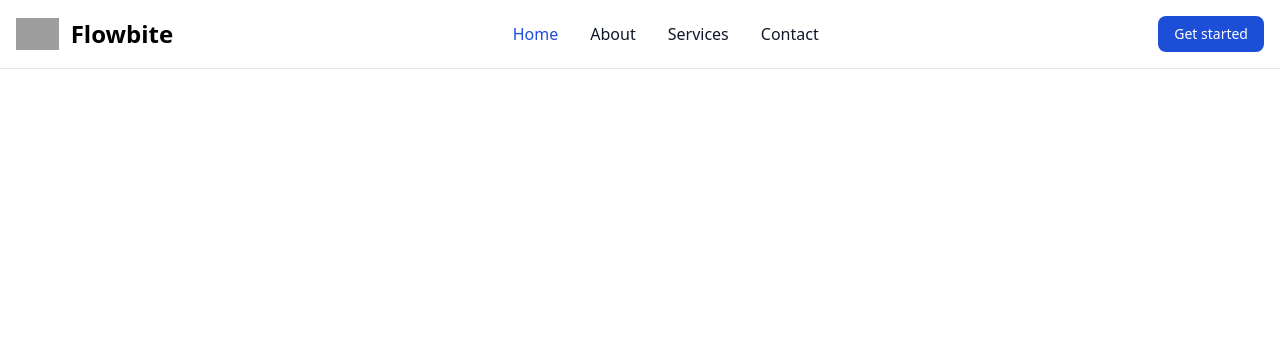
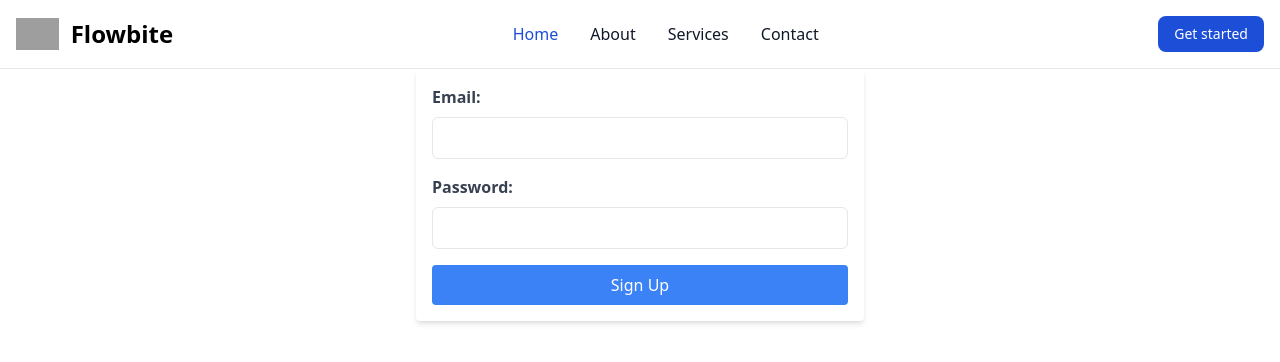
Before and after one commit to Wybwybb/ivault-front, a Vue app: page /signup in a window 1280 px wide. Shown: the top 362 px of the page. Built offline with nearby package versions, Linux system fonts and the light colour scheme; grey boxes are pictures that could not be loaded.

Commit message:
working create and get user

```diff
--- a/src/pages/Signup.vue
+++ b/src/pages/Signup.vue
@@ -1,4 +1,48 @@
 <template>
+  <form class="max-w-md mx-auto p-4 bg-white rounded shadow-md" @submit.prevent="submitForm">
 
+
+    <div class="mb-4">
+      <label for="email" class="block text-gray-700 font-bold mb-2">Email:</label>
+      <input type="email" id="email" v-model="username" required
+             class="w-full px-3 py-2 border rounded-md focus:outline-none focus:border-blue-500">
+    </div>
+    <div class="mb-4">
+      <label for="password" class="block text-gray-700 font-bold mb-2">Password:</label>
+      <input type="password" id="password" v-model="password" required
+             class="w-full px-3 py-2 border rounded-md focus:outline-none focus:border-blue-500">
+    </div>
+
+    <button @click="createAccount"  class="w-full bg-blue-500 text-white py-2 px-4 rounded hover:bg-blue-600">Sign Up</button>
+  </form>
 </template>
-<script setup></script>
+
+<script setup>
+import axios from 'axios';
+import { ref } from 'vue';
+
+const username = ref('');
+const password = ref('');
+
+const createAccount = async () => {
+    try{
+        const formData =new FormData();
+        formData.append("username",username.value);
+        formData.append("password",password.value);
+
+        const response = await axios.post("http://localhost:8080/addUser",formData, {
+            headers: {
+                "Content-Type" : "multipart/form-data",
+
+            },
+        });
+    }
+    catch(error){
+        console.log("Error: ",error);
+    }
+}
+
+
+
+
+</script>
```
